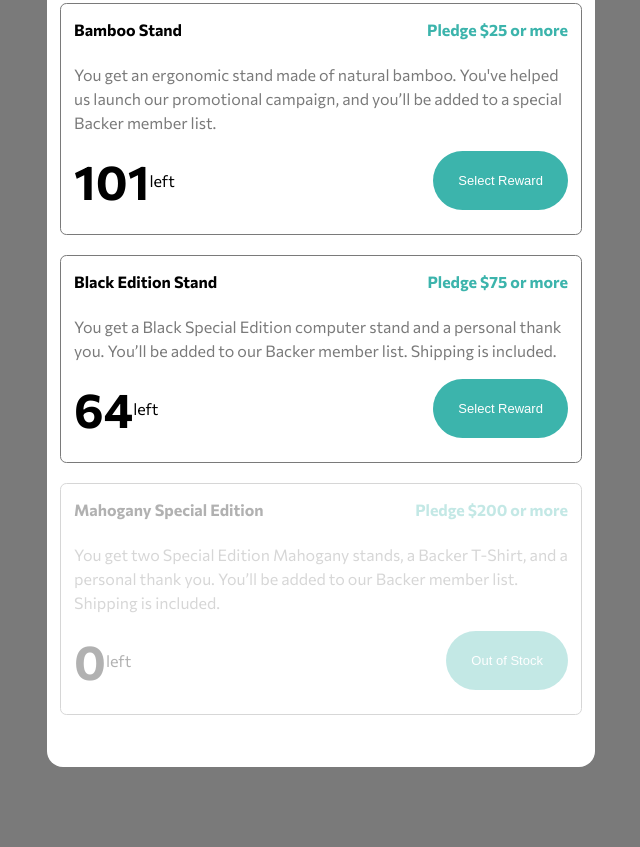
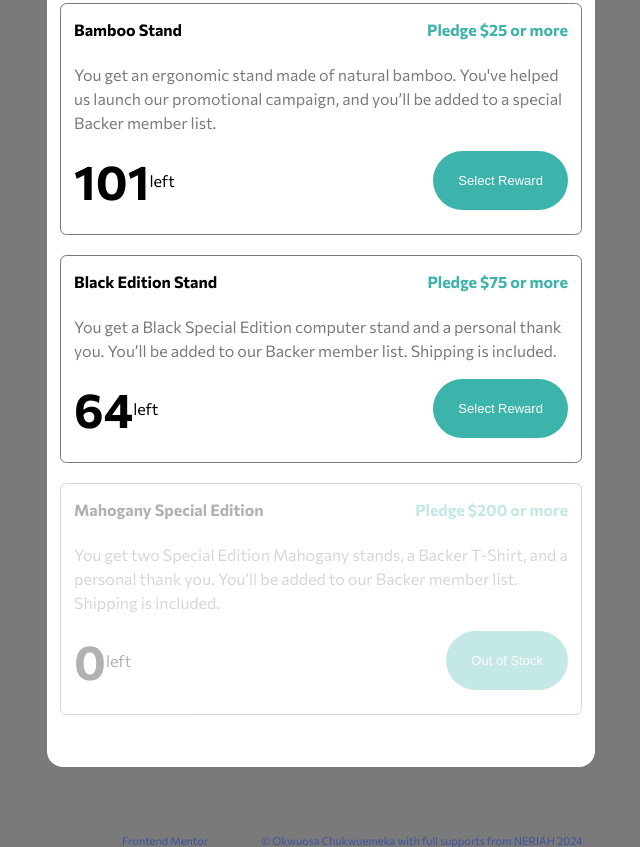
Before and after one commit to kwvxii/Crowdfunding, a plain HTML site: page index.html in a window 1280 px wide. Shown: the part 1110-1957 px from the top of the page, without its empty margins (319-959 px from the left). Drawn offline with Linux system fonts and the light colour scheme.

Commit message:
Add files via upload

```diff
--- a/index.html
+++ b/index.html
@@ -123,20 +123,11 @@
       </div>
     </section>
   </main>
-
-
-
-
-
-
-
-
-
-
-
-
-
-
-
+  <footer>
+    <p class="attribution">
+      Challenge by <a href="https://www.frontendmentor.io?ref=challenge" target="_blank">Frontend Mentor</a>.
+      Coded by <a href="https://www.frontendmentor.io/profile/kwvxii">&copy; Okwuosa Chukwuemeka with full supports from NERIAH 2024</a>.
+    </p>
+  </footer>
 </body>
 </html>
```
